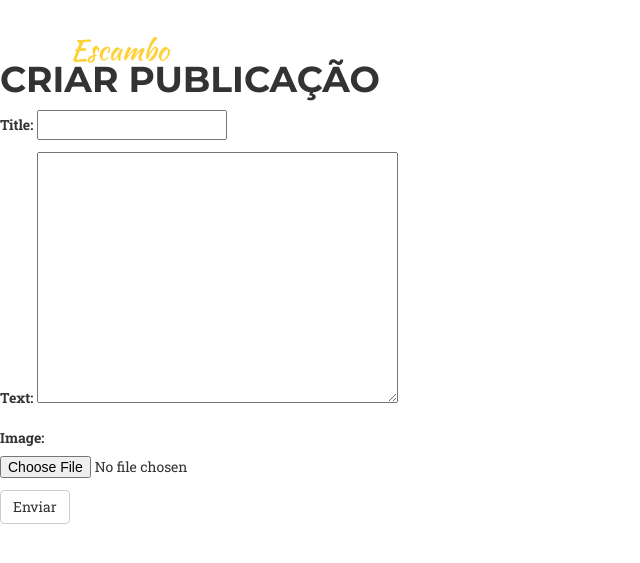
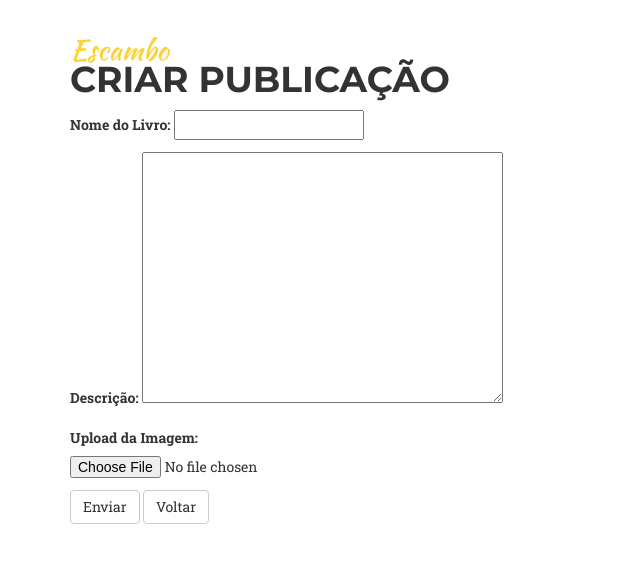
Before and after one commit to NascimentoSilva/ProjectEscambo, a Django app: page /novo/ in a window 1280 px wide. Shown: the top 563 px of the page, without its empty margins (0-640 px from the left). Run offline with Django 3.2, Linux system fonts and the light colour scheme; some libraries are stand-ins or nearby versions; some web fonts are replaced.

Commit message:
alterado templates

```diff
--- a/escambo/models.py
+++ b/escambo/models.py
@@ -3,11 +3,11 @@ from django.utils import timezone
 
 # Create your models here.
 class Post(models.Model):
-    user = models.CharField(max_length=15)
-    title = models.CharField(max_length=200)
-    image = models.FileField(null=True, blank=True)
-    text = models.TextField(max_length=1000)
-    published_date = models.DateTimeField(blank=True, null=True)
+    user = models.CharField('Usuário:', max_length=15)
+    title = models.CharField('Nome do Livro:', max_length=200)
+    image = models.ImageField('Upload da Imagem:', null=True, blank=True)
+    text = models.TextField('Descrição:', max_length=1000)
+    published_date = models.DateTimeField('Data de Publicação:', blank=True, null=True)
 
     def publish(self):
         self.published_date = timezone.now()
--- a/escambo/templates/escambo/base.html
+++ b/escambo/templates/escambo/base.html
@@ -55,6 +55,9 @@
                         <a href="#page-top"></a>
                     </li>
                     <li>
+                        <a class="page-scroll" href="{% url 'novo' %}">Publicar</a>
+                    </li>
+                    <li>
                         <a class="page-scroll" href="{% url 'home' %}">Login</a>
                     </li>
                     <li>
--- /dev/null
+++ b/escambo/templates/escambo/cadastro.html
@@ -0,0 +1,5 @@
+{% extends 'escambo/base.html' %}
+
+{% block content %}
+
+{% endblock %}
--- a/escambo/templates/escambo/detalhes.html
+++ b/escambo/templates/escambo/detalhes.html
@@ -3,9 +3,11 @@
 {% block content %}
   <h1>{{ post.title }}</h1>
   <p>{{ post.text }}</p>
+  {% if post.image %}
   <div class="imagem">
-    <p><img src='{{ post.image.url }}'/></p>
+    <p><img src='{{ post.image.url }}'class="img-responsive"/></p>
   </div>
+  {% endif %}
   <a class="btn btn-default" href="{% url 'home' %}">Voltar</a>
   <a class="btn btn-default" href="{% url 'editar' pk=post.pk %}">Editar</a>
 {% endblock %}
--- a/escambo/templates/escambo/home.html
+++ b/escambo/templates/escambo/home.html
@@ -3,13 +3,16 @@
 {% block content %}
 
 {% for post in posts %}
-    <div>
 
+    <div class="container">
         <a href="{% url 'detalhes' pk=post.pk %}"><h1>{{ post.title }}</h1></a>
         <p>{{ post.text }}</p>
         <a class="btn btn-default" class="btn btn-xl" href="{% url 'detalhes' pk=post.pk %}">Detalhes</a>
 
+        <p>_______________________________________________________________</p>
+
     </div>
+
 {% endfor %}
 
 {% endblock content %}
--- a/escambo/templates/escambo/novo.html
+++ b/escambo/templates/escambo/novo.html
@@ -1,10 +1,13 @@
 {% extends 'escambo/base.html' %}
 
 {% block content %}
-<h1>Criar Publicação</h1>
-<form method="POST" class="post-form">{% csrf_token %}
-    {{ form.as_p }}
-    <button type="submit" class="save btn btn-default">Enviar</button>
+<div class="container">
+    <h1>Criar Publicação</h1>
+    <form method="POST" class="post-form">{% csrf_token %}
+        {{ form.as_p }}
+        <button type="submit" class="save btn btn-default">Enviar</button>
+        <a class="btn btn-default" class="btn btn-xl" href="{% url 'home' %}">Voltar</a>
 
-</form>
+    </form>
+  </div>
 {% endblock %}
--- a/escambo/urls.py
+++ b/escambo/urls.py
@@ -11,4 +11,8 @@ urlpatterns = [
     url(r'^sobre/$', views.sobre, name="sobre"),
     url(r'^detalhes/(?P<pk>[0-9]+)/edit/$', views.editar, name='editar'),
     url(r'^$', views.index, name='index'),
-] + static(settings.STATIC_URL, document_root=settings.STATIC_ROOT)
+]
+
+if settings.DEBUG:
+    urlpatterns += static(settings.STATIC_URL, document_root=settings.STATIC_ROOT)
+    urlpatterns += static(settings.MEDIA_URL, document_root=settings.MEDIA_ROOT)
--- a/escambo/views.py
+++ b/escambo/views.py
@@ -13,8 +13,17 @@ def detalhes(request, pk):
     return render(request, 'escambo/detalhes.html', {'post' : post})
 
 def novo(request):
-    form = PostForm()
-    return render(request, 'escambo/novo.html', {'form' : form})
+    if request.method == "POST":
+        form = PostForm(request.POST, request.FILES)
+        if form.is_valid():
+            post = form.save(commit=False)
+            post.author = request.user
+            post.published_date = timezone.now()
+            post.save()
+            return redirect('home')
+    else:
+        form = PostForm()
+    return render(request, 'escambo/novo.html', {'form': form})
 
 def sobre(request):
     return render(request, 'escambo/sobre.html', {})
```
Also changed, not shown: project/settings.py (+8 -1 lines), db.sqlite3, escambo/migrations/0002_auto_20161219_0505.py (added), escambo/migrations/0003_auto_20161219_0634.py (added), escambo/migrations/0004_auto_20161219_0636.py (added).
